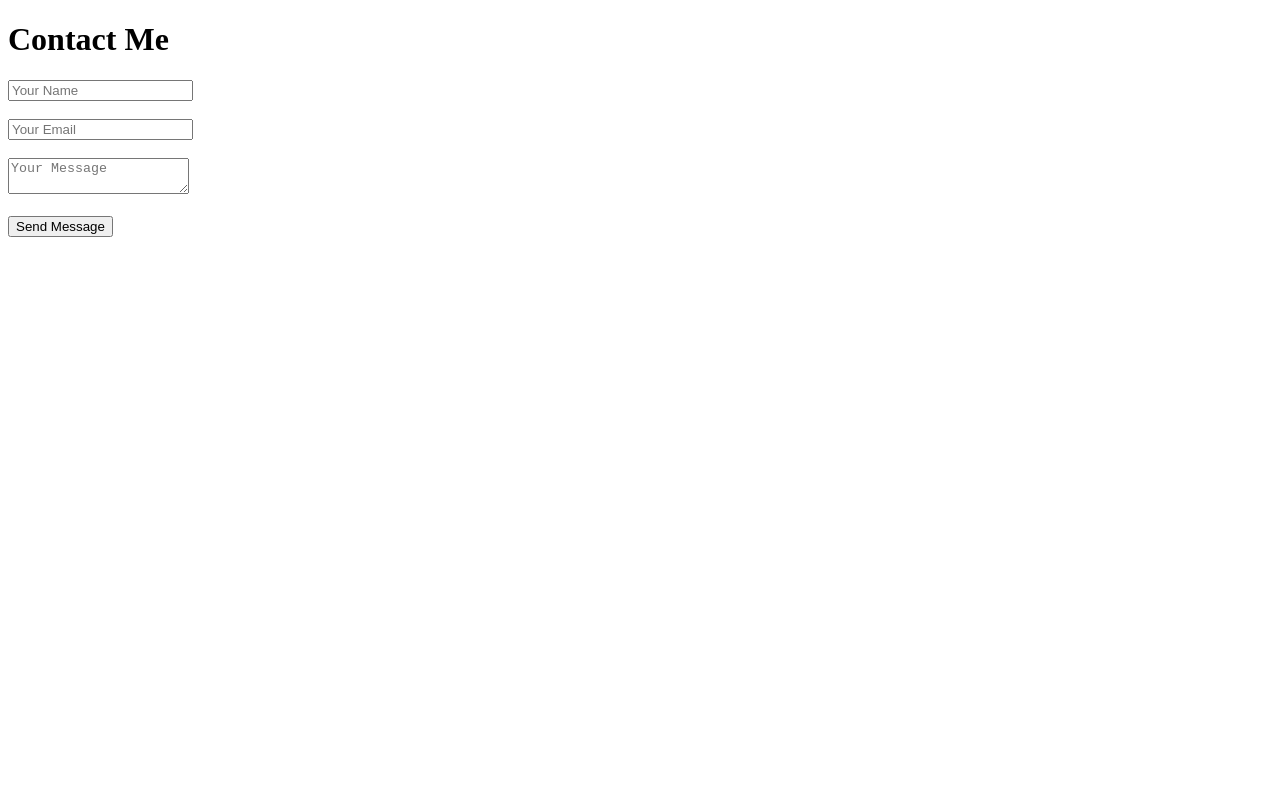
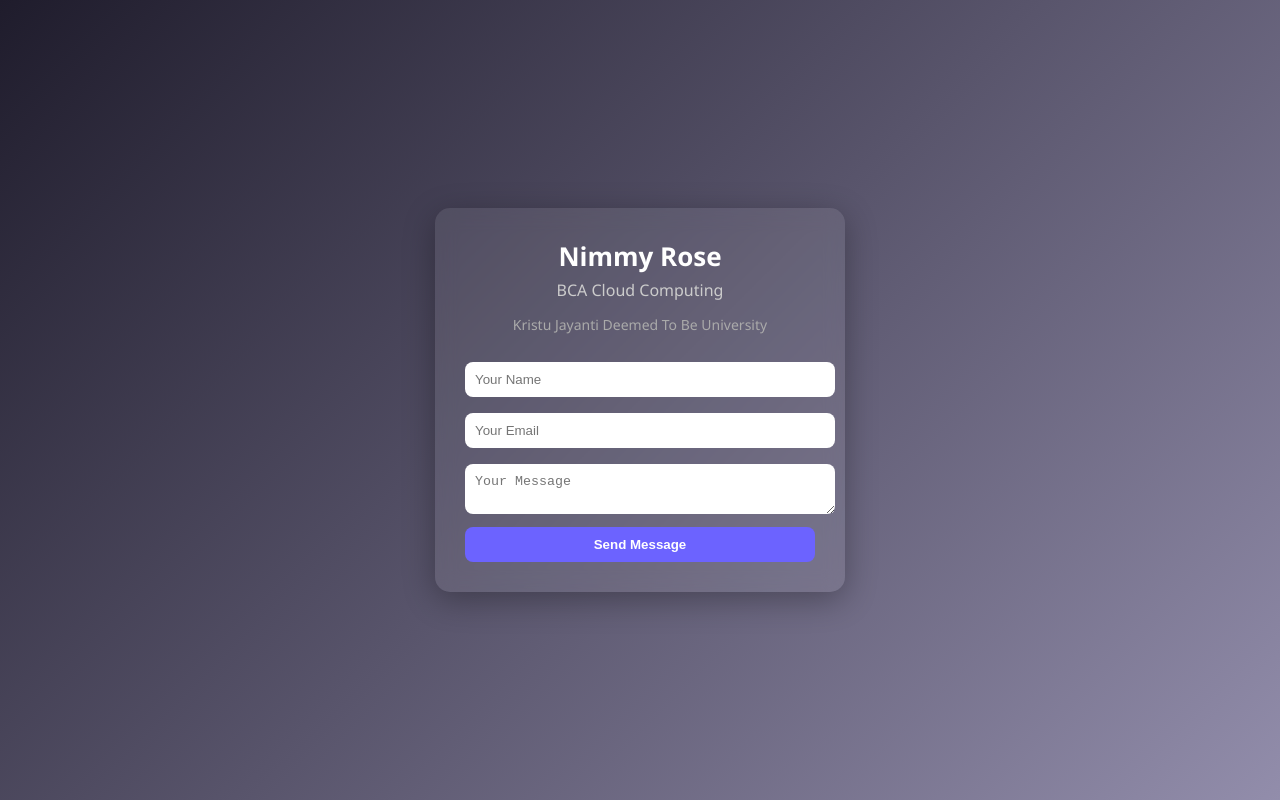
Before and after one commit to nimmy96t-commits/portfolio-project, a website: page index.html in a window 1280 px wide. Drawn offline with Linux system fonts and the light colour scheme.

Commit message:
final professional UI

```diff
--- a/index.html
+++ b/index.html
@@ -3,18 +3,25 @@
 <head>
   <meta charset="UTF-8">
   <title>Portfolio</title>
+  <link rel="stylesheet" href="style.css">
 </head>
 
 <body>
 
-<h1>Contact Me</h1>
+<div class="container">
 
-<form id="contactForm">
-  <input type="text" name="name" placeholder="Your Name" required><br><br>
-  <input type="email" name="email" placeholder="Your Email" required><br><br>
-  <textarea name="message" placeholder="Your Message" required></textarea><br><br>
-  <button type="submit">Send Message</button>
-</form>
+  <h1 class="name">Nimmy Rose</h1>
+  <p class="course">BCA Cloud Computing</p>
+  <p class="college">Kristu Jayanti Deemed To Be University</p>
+
+  <form id="contactForm">
+    <input type="text" name="name" placeholder="Your Name" required>
+    <input type="email" name="email" placeholder="Your Email" required>
+    <textarea name="message" placeholder="Your Message" required></textarea>
+    <button type="submit">Send Message</button>
+  </form>
+
+</div>
 
 <script>
 document.getElementById("contactForm").addEventListener("submit", async function(e) {
--- a/style.css
+++ b/style.css
@@ -1,6 +1,7 @@
 body {
-    font-family: Arial;
-    background: #0f172a;
+  margin: 0;
+  font-family: 'Segoe UI', sans-serif;
+  background: linear-gradient(135deg, #1f1c2c, #928dab);
   color: white;
   display: flex;
   justify-content: center;
@@ -8,27 +9,61 @@ body {
   height: 100vh;
 }
 
+/* Container */
 .container {
-    background: #1e293b;
+  background: rgba(255, 255, 255, 0.08);
   padding: 30px;
-    border-radius: 10px;
-    width: 300px;
+  border-radius: 15px;
+  width: 350px;
+  backdrop-filter: blur(10px);
+  box-shadow: 0 8px 32px rgba(0,0,0,0.3);
+  text-align: center;
 }
 
+/* Name */
+.name {
+  margin: 0;
+  font-size: 26px;
+  font-weight: bold;
+}
+
+/* Course */
+.course {
+  margin: 5px 0;
+  font-size: 16px;
+  color: #ccc;
+}
+
+/* College */
+.college {
+  margin-bottom: 20px;
+  font-size: 14px;
+  color: #aaa;
+}
+
+/* Inputs */
 input, textarea {
   width: 100%;
-    margin: 10px 0;
   padding: 10px;
+  margin: 8px 0;
+  border-radius: 8px;
   border: none;
-    border-radius: 5px;
+  outline: none;
 }
 
+/* Button */
 button {
   width: 100%;
   padding: 10px;
-    background: #3b82f6;
+  background: #6c63ff;
   color: white;
   border: none;
-    border-radius: 5px;
+  border-radius: 8px;
   cursor: pointer;
+  font-weight: bold;
+  transition: 0.3s;
 }
+
+button:hover {
+  background: #5548e0;
+}
```
Lines whose indentation alone changed are shown as unchanged.
